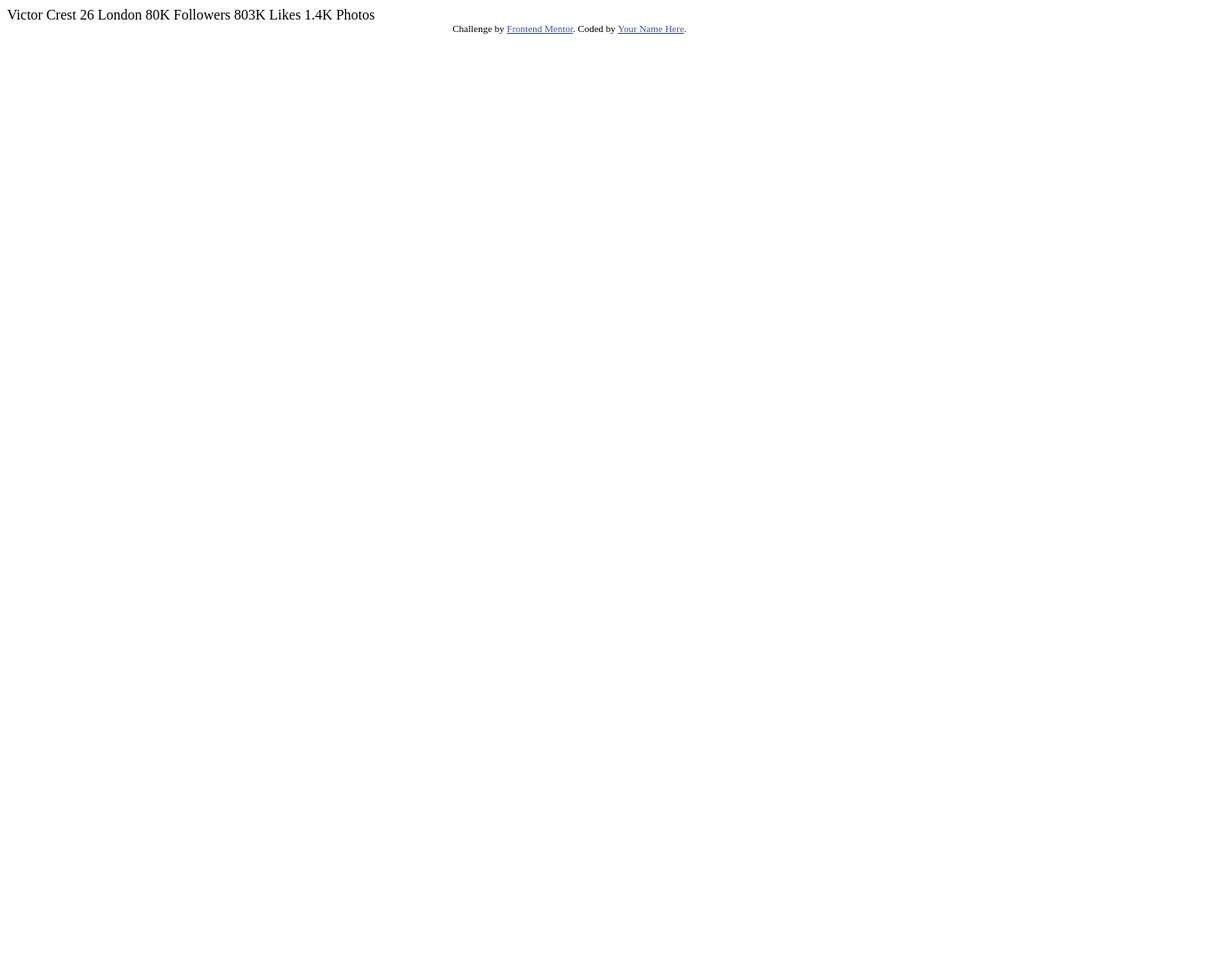
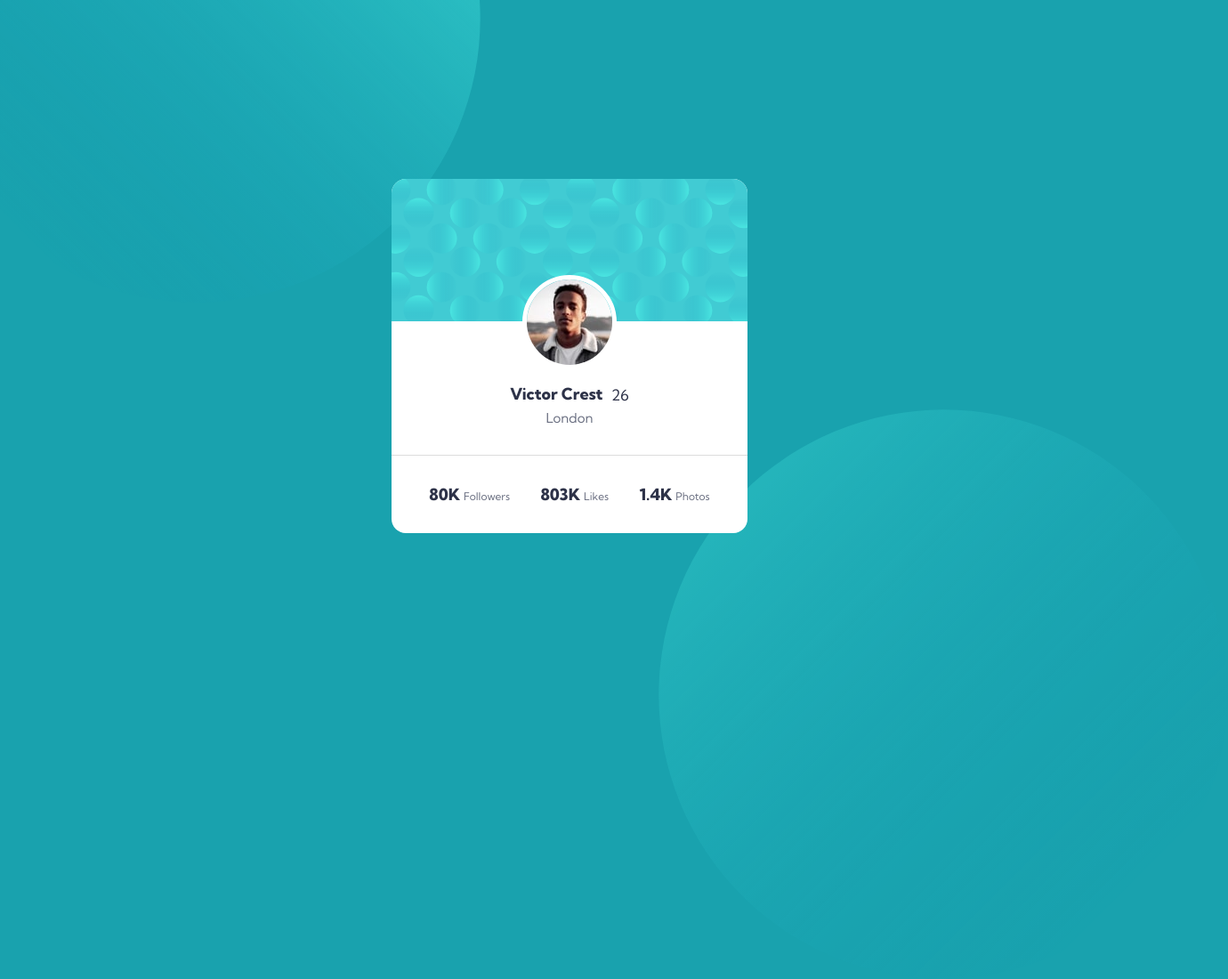
Before and after one commit to Franco-Cipolla/profile-card-franco, a plain HTML site: page index.html in a window 1280 px wide. Shown: the whole page at 89% size, 1380 px wide, since content can reach past the window. Before the commit the page ends 800 px from the top, so only its background shows below. Drawn offline with Linux system fonts and the light colour scheme.

Commit message:
finished

```diff
--- a/index.html
+++ b/index.html
@@ -1,35 +1,46 @@
 <!DOCTYPE html>
 <html lang="en">
-<head>
-  <meta charset="UTF-8">
-  <meta name="viewport" content="width=device-width, initial-scale=1.0"> <!-- displays site properly based on user's device -->
+  <head>
+    <meta charset="UTF-8" />
+    <meta name="viewport" content="width=device-width, initial-scale=1.0" />
+    <!-- displays site properly based on user's device -->
 
-  <link rel="icon" type="image/png" sizes="32x32" href="./images/favicon-32x32.png">
+    <link
+      rel="icon"
+      type="image/png"
+      sizes="32x32"
+      href="./images/favicon-32x32.png"
+    />
+    <link rel="stylesheet" href="style.css" />
 
-  <title>Frontend Mentor | Profile card component</title>
-
-  <!-- Feel free to remove these styles or customise in your own stylesheet 👍 -->
-  <style>
-    .attribution { font-size: 11px; text-align: center; }
-    .attribution a { color: hsl(228, 45%, 44%); }
-  </style>
-</head>
-<body>
-  Victor Crest
-  26
-  London
-
-  80K
-  Followers
-
-  803K
-  Likes
-
-  1.4K
-  Photos
-  <div class="attribution">
-    Challenge by <a href="https://www.frontendmentor.io?ref=challenge" target="_blank">Frontend Mentor</a>.
-    Coded by <a href="#">Your Name Here</a>.
-  </div>
-</body>
+    <title>Profile card component Franco</title>
+  </head>
+  <body>
+    <img src="images/bg-pattern-top.svg" alt="" class="background-images top" />
+    <img
+      src="images/bg-pattern-bottom.svg"
+      alt=""
+      class="background-images bottom"
+    />
+    <section class="card">
+      <img src="images/bg-pattern-card.svg" alt="" class="background-card" />
+      <div class="content">
+        <div class="about">
+          <img src="images/image-victor.jpg" alt="" class="profile-picture" />
+          <div class="name-age">
+            <h1 class="name">Victor Crest</h1>
+            <p class="age">26</p>
+          </div>
+          <p class="location">London</p>
+        </div>
+        <div class="stats">
+          <ul>
+            <li>80K <span>Followers</span></li>
+            <li>803K <span>Likes</span></li>
+            <li>1.4K <span>Photos</span></li>
+          </ul>
+        </div>
+      </div>
+    </section>
+  </body>
 </html>
--- /dev/null
+++ b/style.css
@@ -0,0 +1,178 @@
+@import url("https://fonts.googleapis.com/css2?family=Kumbh+Sans&display=swap");
+
+@import url("https://fonts.googleapis.com/css2?family=Kumbh+Sans:wght,YOPQ@800,116&display=swap");
+
+* {
+  margin: 0;
+  padding: 0;
+  box-sizing: border-box;
+  font-family: "Kumbh Sans", sans-serif;
+}
+
+:root {
+  --clr-dark-cyan: hsl(185, 75%, 39%);
+  --clr-desaturated-dark-blue: hsl(229, 23%, 23%);
+  --clr-dark-grayish-blue: hsl(227, 10%, 46%);
+
+  --clr-dark-gray: hsl(0, 0%, 59%);
+
+  --fs--name-stats: 18px;
+
+  --fw-normal: 400;
+  --fw-bold: 800;
+}
+
+body {
+  display: flex;
+  align-items: center;
+  justify-content: center;
+  height: 100vh;
+  background-color: var(--clr-dark-cyan);
+  position: relative;
+}
+
+.background-images {
+  position: absolute;
+  z-index: -1;
+  width: 100%;
+  opacity: 80%;
+}
+
+.top {
+  top: -130px;
+  left: -130px;
+}
+
+.bottom {
+  bottom: -130px;
+  right: -130px;
+}
+
+.card {
+  margin-inline: auto;
+  flex-direction: column;
+  position: relative;
+  background-color: white;
+  width: min(90%, 400px);
+  border-radius: 1rem;
+  overflow: hidden;
+  text-align: center;
+}
+
+.background-card {
+  width: 100%;
+  top: 0;
+  left: 0;
+  z-index: 0;
+}
+
+.profile-picture {
+  border-radius: 50%;
+  border: 5px solid white;
+  margin-bottom: 1rem;
+}
+
+.content {
+  z-index: 1;
+  margin-top: -3.5rem;
+}
+
+.name {
+  font-size: var(--fs--name-stats);
+  font-weight: var(--fw-bold);
+  color: var(--clr-desaturated-dark-blue);
+}
+
+.name-age {
+  display: flex;
+  flex-direction: row;
+  align-items: center;
+  justify-content: center;
+  gap: 0.6rem;
+  width: 100%;
+  margin-bottom: 0.4rem;
+}
+
+p.age {
+  font-size: 17px;
+  align-self: flex-end;
+  font-weight: var(--fw-normal);
+  color: var(--clr-desaturated-dark-blue);
+}
+
+.about {
+  display: flex;
+  flex-direction: column;
+  align-items: center;
+  justify-content: center;
+  min-width: 100%;
+  margin-bottom: 1rem;
+}
+
+.location {
+  font-size: 15px;
+  color: var(--clr-dark-grayish-blue);
+  margin-bottom: 1rem;
+}
+
+div.stats {
+  border-top: 1px solid gainsboro;
+  min-width: 100%;
+  width: 100%;
+  padding: 2rem;
+}
+
+ul {
+  display: flex;
+  justify-content: space-evenly;
+  list-style: none;
+  align-items: center;
+  gap: 1.5rem;
+}
+
+ul li {
+  color: var(--clr-desaturated-dark-blue);
+  font-weight: var(--fw-bold);
+  font-size: var(--fs--name-stats);
+}
+
+ul li span {
+  font-weight: normal;
+  font-size: 12px;
+  color: var(--clr-dark-grayish-blue);
+}
+
+@media (min-width: 500px) {
+  .background-images {
+    width: 75%;
+  }
+}
+@media (min-width: 700px) {
+  .background-images {
+    width: 65%;
+  }
+}
+
+@media (min-width: 920px) {
+  .background-images {
+    width: 55%;
+  }
+}
+
+
+@media (min-width: 1200px) {
+    .background-images {
+      width: 50%;
+
+    }
+    .top {
+        top: -300px;
+        left: -100px;
+      }
+
+      .bottom {
+        bottom: -300px;
+        right: -100px;
+
+  }
+}
```
